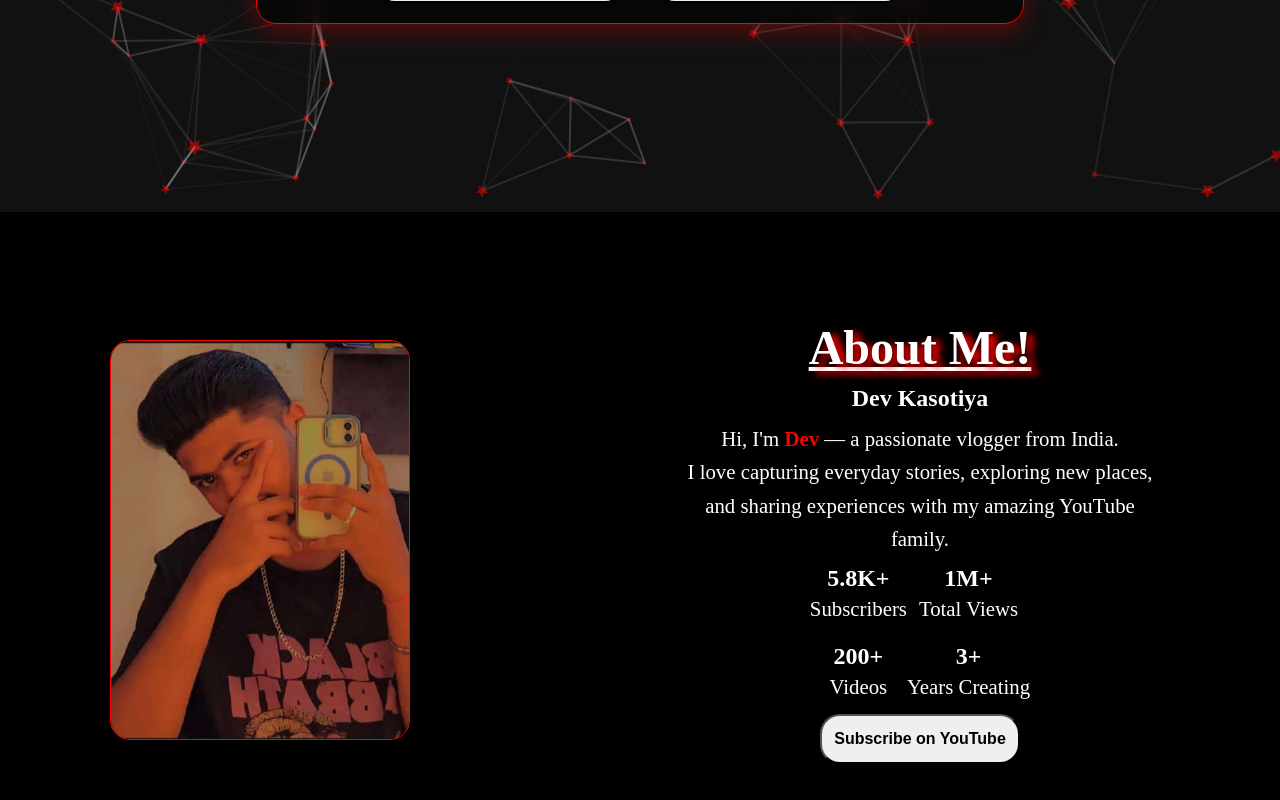
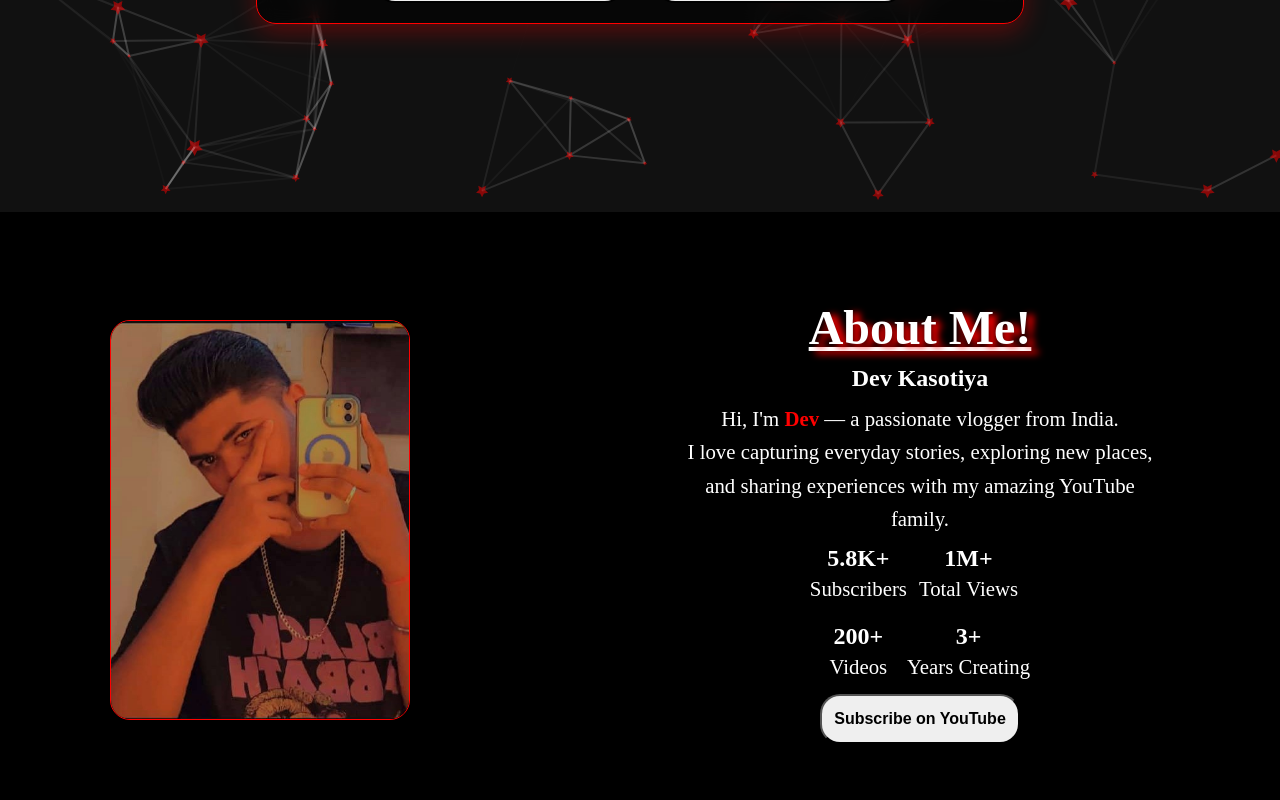
Before and after one commit to AkhtarShaikh-7/Dev, a React (Vite) app: page / in a window 1280 px wide. Shown: the part 588-1388 px from the top of the page. Built offline with nearby package versions, Linux system fonts and the light colour scheme.

Commit message:
Update About.css

```diff
--- a/src/styles/About.css
+++ b/src/styles/About.css
@@ -9,7 +9,7 @@
 }
 
 .about-container {
-   margin-top: 80px;
+   margin-top: 60px;
     display: flex;
     justify-content: space-around;
     align-items: center;
```
